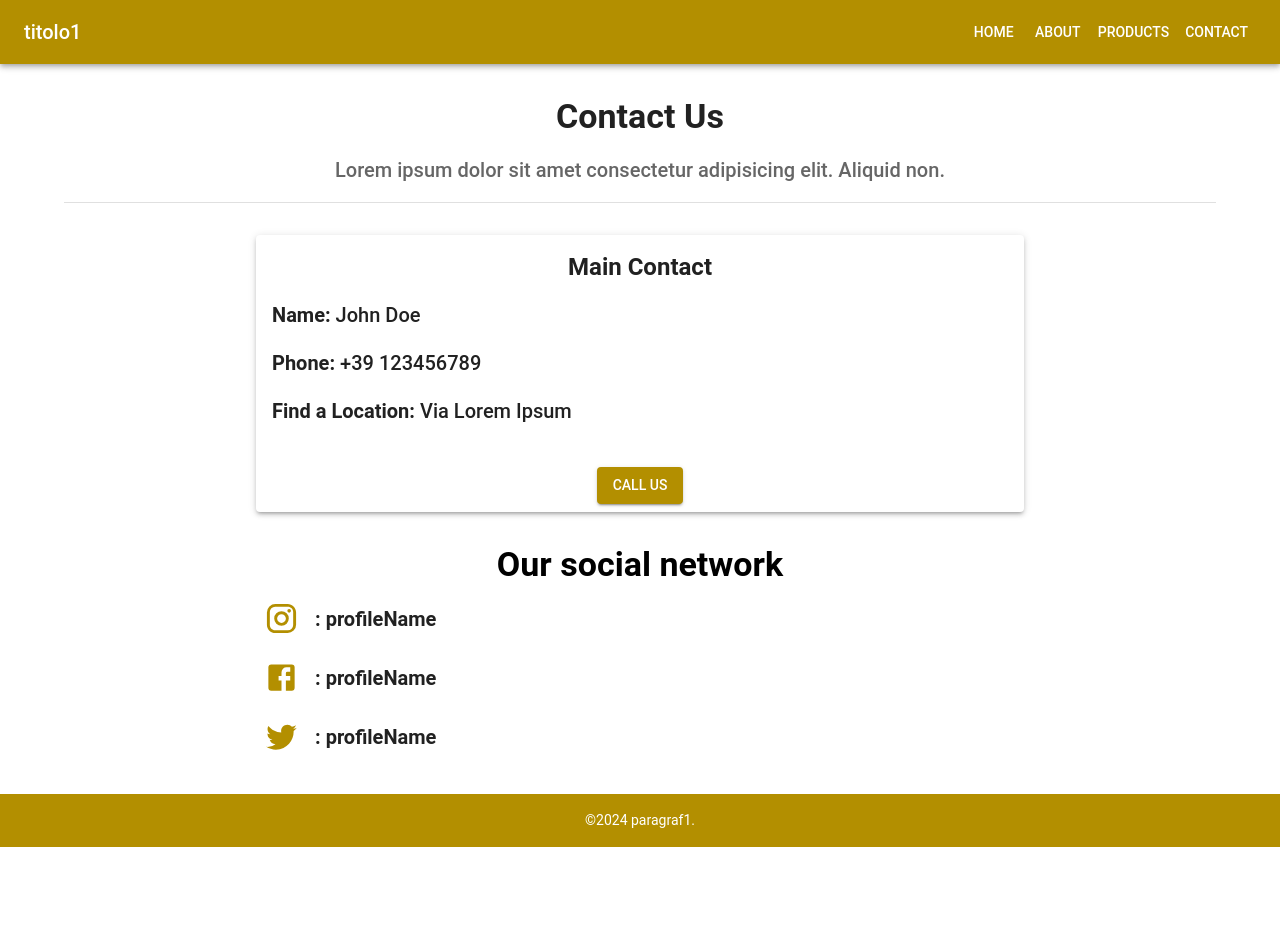
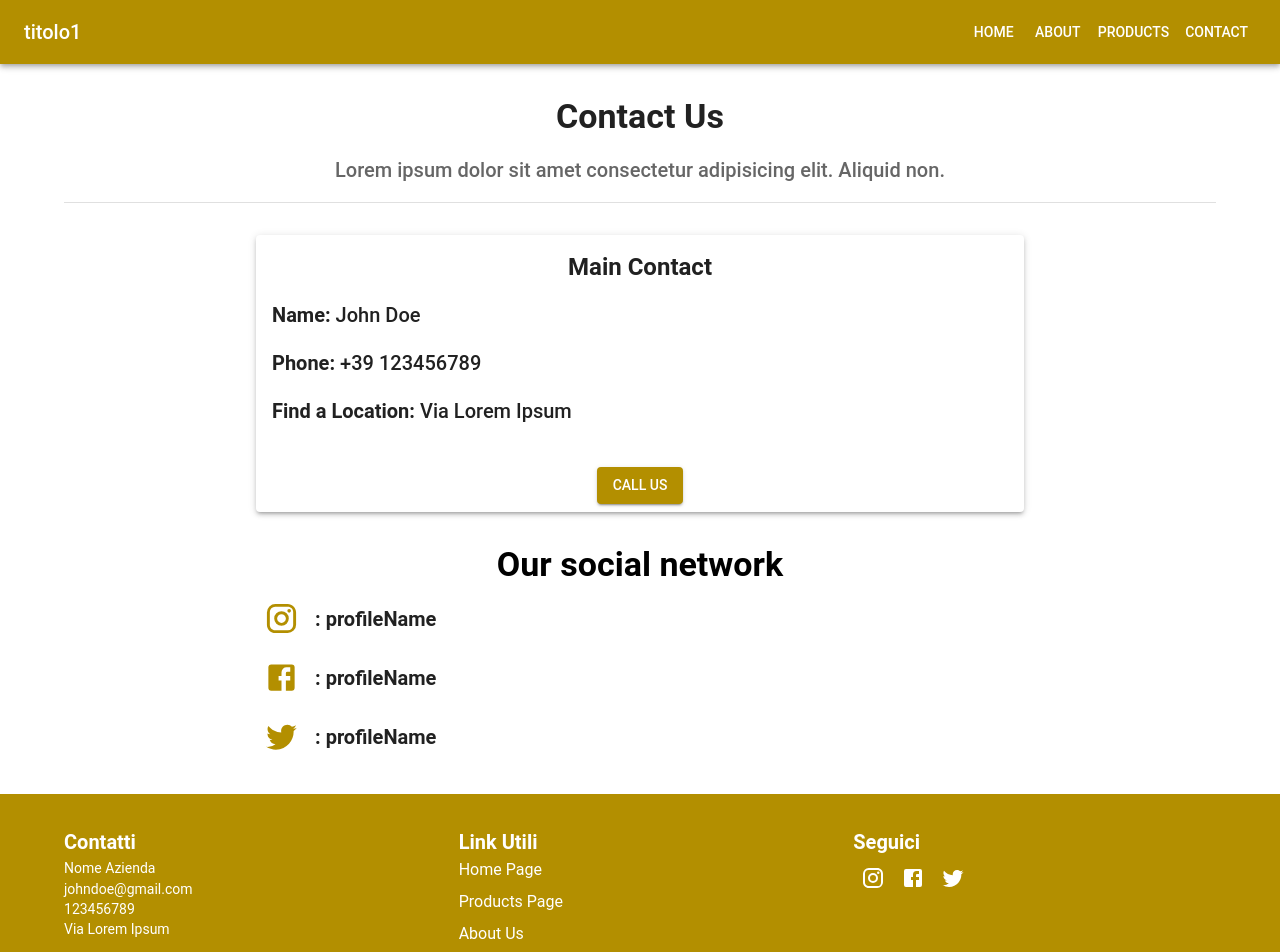
Before and after one commit to kavidiuk/MyCakeWebsite, a React (Create React App) app: page /contact in a window 1280 px wide. Shown: the top 952 px of the page. Before the commit the page ends 847 px from the top, so only its background shows below. Built offline with nearby package versions, Linux system fonts and the light colour scheme.

Commit message:
add contact detatals - navbar

```diff
--- a/src/components/Footer.tsx
+++ b/src/components/Footer.tsx
@@ -1,11 +1,109 @@
 import React from "react";
-import { Box, Typography } from "@mui/material";
+import {
+  Box,
+  Container,
+  Grid,
+  Typography,
+  Link,
+  IconButton,
+} from "@mui/material";
+import InstagramIcon from "@mui/icons-material/Instagram";
+import FacebookIcon from "@mui/icons-material/Facebook";
+import TwitterIcon from "@mui/icons-material/Twitter";
+
 const Footer: React.FC = () => {
+  const contatti = {
+    nome: "Nome Azienda",
+    indirizzo: "Via Lorem Ipsum",
+    tel: 123456789,
+    email: "johndoe@gmail.com",
+  };
+
+  const link = {
+    aboutUs: "About Us",
+    contact: "Contact",
+    homePage: "Home Page",
+    productsPage: "Products Page",
+  };
+
+  const linkHref = {
+    aboutUs: "/aboutUs",
+    contact: "/contact",
+    homePage: "/",
+    productsPage: "/products",
+  };
+
+  const linkStyles = {
+    textDecoration: "none",
+    color: "inherit",
+    display: "block",
+    marginBottom: "8px",
+  };
+
+  const iconButtonStyles = {
+    color: "white",
+    transition: "color 0.3s",
+    "&:hover": {
+      color: "secondary.main",
+    },
+  };
+
   return (
-    <Box sx={{ bgcolor: "primary.main", color: "white", p: 2, mt: 4 }}>
-      <Typography variant="body2" align="center">
-        &copy;
-        {new Date().getFullYear()} paragraf1.
+    <Box sx={{ bgcolor: "primary.main", color: "white", p: 4, mt: 4 }}>
+      <Container>
+        <Grid container spacing={4} justifyContent="center">
+          <Grid item xs={12} sm={4}>
+            <Typography variant="h6" fontWeight="bold">
+              Contatti
+            </Typography>
+            <Typography variant="body2">
+              {contatti.nome} <br />
+              {contatti.email} <br />
+              {contatti.tel} <br />
+              {contatti.indirizzo}
+            </Typography>
+          </Grid>
+          <Grid item xs={12} sm={4}>
+            <Typography variant="h6" fontWeight="bold">
+              Link Utili
+            </Typography>
+            <Link href={linkHref.homePage} sx={linkStyles}>
+              {link.homePage}
+            </Link>
+            <Link href={linkHref.productsPage} sx={linkStyles}>
+              {link.productsPage}
+            </Link>
+            <Link href={linkHref.aboutUs} sx={linkStyles}>
+              {link.aboutUs}
+            </Link>
+            <Link href={linkHref.contact} sx={linkStyles}>
+              {link.contact}
+            </Link>
+          </Grid>
+          <Grid item xs={12} sm={4}>
+            <Typography variant="h6" fontWeight="bold">
+              Seguici
+            </Typography>
+            <Box>
+              <IconButton
+                href="https://www.instagram.com"
+                sx={iconButtonStyles}
+              >
+                <InstagramIcon />
+              </IconButton>
+              <IconButton href="https://www.facebook.com" sx={iconButtonStyles}>
+                <FacebookIcon />
+              </IconButton>
+              <IconButton href="https://www.twitter.com" sx={iconButtonStyles}>
+                <TwitterIcon />
+              </IconButton>
+            </Box>
+          </Grid>
+        </Grid>
+      </Container>
+      <Typography variant="body2" align="center" mt={4}>
+        &copy; {new Date().getFullYear()} Kavidu francesco. Tutti i diritti
+        riservati.
       </Typography>
     </Box>
   );
```
